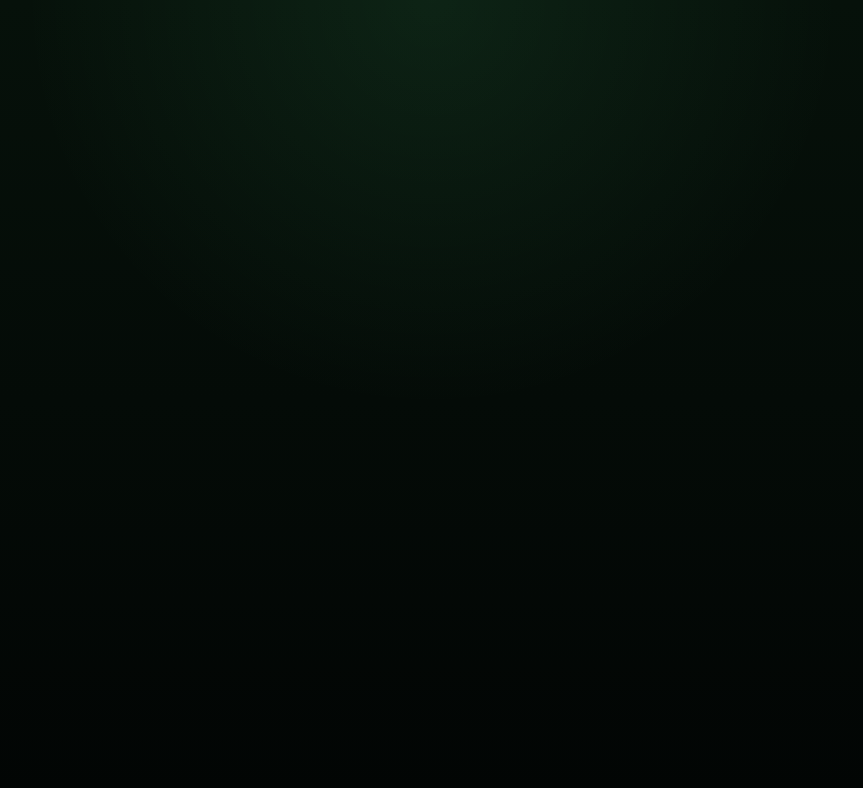
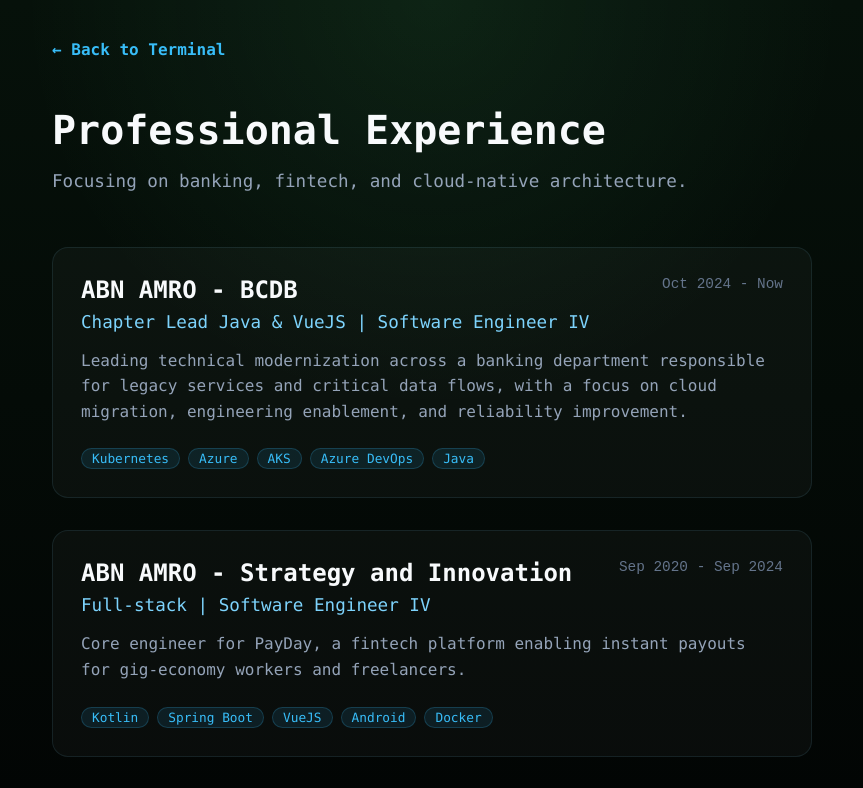
Before and after one commit to GionaGranchelli/cv, a Nuxt app: page /experience in a window 1280 px wide. Before the commit this address had no page. Shown: the top 788 px of the page, without its empty margins (208-1071 px from the left). Built offline with nearby package versions, Linux system fonts and the light colour scheme.

Commit message:
update SEO metadata and links to reflect new domain; enhance experience and project pages

```diff
--- a/pages/articles/index.vue
+++ b/pages/articles/index.vue
@@ -2,16 +2,17 @@
 import { articles } from '~/data/articles'
 
 useSeoMeta({
-  title: 'Technical Articles | Giona Granchelli',
+  title: 'Technical Articles',
   description: 'Deep dives into agentic workflows, cloud modernization, and software architecture.',
   ogTitle: 'Technical Articles | Giona Granchelli',
   ogDescription: 'Deep dives into agentic workflows, cloud modernization, and software architecture.',
   ogType: 'website',
-  ogUrl: 'https://whichdistro.com/articles'
+  ogUrl: 'https://gionag.com/articles',
+  ogImage: 'https://gionag.com/photo.jpg'
 })
 
 useHead({
-  link: [{ rel: 'canonical', href: 'https://whichdistro.com/articles' }],
+  link: [{ rel: 'canonical', href: 'https://gionag.com/articles' }],
   script: [
     {
       type: 'application/ld+json',
@@ -23,13 +24,13 @@
             '@type': 'ListItem',
             'position': 1,
             'name': 'Home',
-            'item': 'https://whichdistro.com'
+            'item': 'https://gionag.com'
           },
           {
             '@type': 'ListItem',
             'position': 2,
             'name': 'Articles',
-            'item': 'https://whichdistro.com/articles'
+            'item': 'https://gionag.com/articles'
           }
         ]
       })
@@ -48,7 +49,7 @@
         'blogPost': articles.map(article => ({
           '@type': 'BlogPosting',
           'headline': article.title,
-          'url': `https://whichdistro.com/articles/${article.slug}`,
+          'url': `https://gionag.com/articles/${article.slug}`,
           'datePublished': article.date
         }))
       })
--- a/pages/experience/[slug].vue
+++ b/pages/experience/[slug].vue
@@ -10,21 +10,21 @@
 }
 
 useSeoMeta({
-  title: `${experience.role} at ${experience.company} | Giona Granchelli`,
+  title: `${experience.role} at ${experience.company}`,
   description: experience.summary,
   ogTitle: `${experience.role} at ${experience.company} | Giona Granchelli`,
   ogDescription: experience.summary,
   ogType: 'article',
-  ogUrl: `https://whichdistro.com/experience/${experience.slug}`,
-  ogImage: experience.ogImage ? `https://whichdistro.com${experience.ogImage}` : 'https://whichdistro.com/photo.jpg',
+  ogUrl: `https://gionag.com/experience/${experience.slug}`,
+  ogImage: experience.ogImage ? `https://gionag.com${experience.ogImage}` : 'https://gionag.com/photo.jpg',
   twitterCard: 'summary_large_image',
   twitterTitle: `${experience.role} at ${experience.company} | Giona Granchelli`,
   twitterDescription: experience.summary,
-  twitterImage: experience.ogImage ? `https://whichdistro.com${experience.ogImage}` : 'https://whichdistro.com/photo.jpg'
+  twitterImage: experience.ogImage ? `https://gionag.com${experience.ogImage}` : 'https://gionag.com/photo.jpg'
 })
 
 useHead({
-  link: [{ rel: 'canonical', href: `https://whichdistro.com/experience/${experience.slug}` }],
+  link: [{ rel: 'canonical', href: `https://gionag.com/experience/${experience.slug}` }],
   script: [
     {
       type: 'application/ld+json',
@@ -36,13 +36,13 @@
             '@type': 'ListItem',
             'position': 1,
             'name': 'Home',
-            'item': 'https://whichdistro.com'
+            'item': 'https://gionag.com'
           },
           {
             '@type': 'ListItem',
             'position': 2,
             'name': experience.company,
-            'item': `https://whichdistro.com/experience/${experience.slug}`
+            'item': `https://gionag.com/experience/${experience.slug}`
           }
         ]
       })
--- /dev/null
+++ b/pages/experience/index.vue
@@ -0,0 +1,110 @@
+<script setup lang="ts">
+import { experiences } from '~/data/cv'
+
+useSeoMeta({
+  title: 'Professional Experience',
+  description: 'Detailed professional history of Giona Granchelli, focusing on banking, fintech, and distributed systems.',
+  ogTitle: 'Professional Experience | Giona Granchelli',
+  ogDescription: 'Detailed professional history of Giona Granchelli, focusing on banking, fintech, and distributed systems.',
+  ogType: 'website',
+  ogUrl: 'https://gionag.com/experience',
+  ogImage: 'https://gionag.com/photo.jpg'
+})
+
+useHead({
+  link: [{ rel: 'canonical', href: 'https://gionag.com/experience' }],
+  script: [
+    {
+      type: 'application/ld+json',
+      children: JSON.stringify({
+        '@context': 'https://schema.org',
+        '@type': 'BreadcrumbList',
+        'itemListElement': [
+          {
+            '@type': 'ListItem',
+            'position': 1,
+            'name': 'Home',
+            'item': 'https://gionag.com'
+          },
+          {
+            '@type': 'ListItem',
+            'position': 2,
+            'name': 'Experience',
+            'item': 'https://gionag.com/experience'
+          }
+        ]
+      })
+    }
+  ]
+})
+</script>
+
+<template>
+  <main class="experience-index">
+    <nav class="nav">
+      <NuxtLink to="/" class="back-link">← Back to Terminal</NuxtLink>
+    </nav>
+
+    <header class="header">
+      <h1 class="title">Professional Experience</h1>
+      <p class="subtitle">Focusing on banking, fintech, and cloud-native architecture.</p>
+    </header>
+
+    <section class="experience-list">
+      <article v-for="exp in experiences" :key="exp.slug" class="experience-card">
+        <NuxtLink :to="`/experience/${exp.slug}`" class="experience-link">
+          <div class="card-header">
+            <h2 class="company">{{ exp.company }}</h2>
+            <span class="period">{{ exp.period }}</span>
+          </div>
+          <h3 class="role">{{ exp.role }}</h3>
+          <p class="summary">{{ exp.summary }}</p>
+          <div class="stack">
+            <span v-for="tech in exp.stack.slice(0, 5)" :key="tech" class="tech-tag">{{ tech }}</span>
+          </div>
+        </NuxtLink>
+      </article>
+    </section>
+  </main>
+</template>
+
+<style scoped>
+.experience-index { max-width: 800px; margin: 0 auto; padding: 40px 20px; color: #e2e8f0; }
+.nav { margin-bottom: 48px; }
+.back-link { color: #38bdf8; text-decoration: none; font-weight: 600; }
+.back-link:hover { text-decoration: underline; }
+
+.header { margin-bottom: 56px; }
+.title { font-size: 2.5rem; color: #f8fafc; margin-bottom: 12px; }
+.subtitle { font-size: 1.1rem; color: #94a3b8; }
+
+.experience-list { display: grid; gap: 32px; }
+.experience-card {
+  background: rgba(255, 255, 255, 0.03);
+  border: 1px solid rgba(125, 211, 252, 0.1);
+  border-radius: 16px;
+  transition: all 0.25s ease;
+}
+.experience-card:hover {
+  background: rgba(255, 255, 255, 0.05);
+  border-color: rgba(125, 211, 252, 0.25);
+  transform: translateY(-2px);
+}
+.experience-link { display: block; padding: 28px; text-decoration: none; color: inherit; }
+
+.card-header { display: flex; justify-content: space-between; align-items: flex-start; margin-bottom: 8px; flex-wrap: wrap; gap: 8px; }
+.company { font-size: 1.5rem; color: #f8fafc; margin: 0; }
+.period { font-size: 0.9rem; color: #64748b; font-family: monospace; }
+.role { font-size: 1.1rem; color: #7dd3fc; margin: 0 0 16px 0; font-weight: 500; }
+.summary { color: #94a3b8; margin-bottom: 24px; line-height: 1.6; }
+
+.stack { display: flex; flex-wrap: wrap; gap: 8px; }
+.tech-tag {
+  background: rgba(56, 189, 248, 0.1);
+  color: #38bdf8;
+  padding: 2px 10px;
+  border-radius: 999px;
+  font-size: 0.8rem;
+  border: 1px solid rgba(56, 189, 248, 0.2);
+}
+</style>
--- a/pages/projects/[slug].vue
+++ b/pages/projects/[slug].vue
@@ -10,18 +10,18 @@
 }
 
 useSeoMeta({
-  title: `${project.name} | Giona Granchelli Project`,
+  title: project.name,
   description: project.description,
   ogTitle: `${project.name} | Giona Granchelli Project`,
   ogDescription: project.description,
   ogType: 'article',
-  ogUrl: `https://whichdistro.com/projects/${project.slug}`,
-  ogImage: project.ogImage ? `https://whichdistro.com${project.ogImage}` : 'https://whichdistro.com/photo.jpg',
+  ogUrl: `https://gionag.com/projects/${project.slug}`,
+  ogImage: project.ogImage ? `https://gionag.com${project.ogImage}` : 'https://gionag.com/photo.jpg',
   twitterCard: 'summary_large_image'
 })
 
 useHead({
-  link: [{ rel: 'canonical', href: `https://whichdistro.com/projects/${project.slug}` }],
+  link: [{ rel: 'canonical', href: `https://gionag.com/projects/${project.slug}` }],
   script: [
     {
       type: 'application/ld+json',
@@ -33,13 +33,13 @@
             '@type': 'ListItem',
             'position': 1,
             'name': 'Home',
-            'item': 'https://whichdistro.com'
+            'item': 'https://gionag.com'
           },
           {
             '@type': 'ListItem',
             'position': 2,
             'name': project.name,
-            'item': `https://whichdistro.com/projects/${project.slug}`
+            'item': `https://gionag.com/projects/${project.slug}`
           }
         ]
       })
--- /dev/null
+++ b/pages/projects/index.vue
@@ -0,0 +1,103 @@
+<script setup lang="ts">
+import { projects } from '~/data/cv'
+
+useSeoMeta({
+  title: 'Open Source Projects',
+  description: 'A collection of open source projects and experiments by Giona Granchelli.',
+  ogTitle: 'Open Source Projects | Giona Granchelli',
+  ogDescription: 'A collection of open source projects and experiments by Giona Granchelli.',
+  ogType: 'website',
+  ogUrl: 'https://gionag.com/projects',
+  ogImage: 'https://gionag.com/photo.jpg'
+})
+
+useHead({
+  link: [{ rel: 'canonical', href: 'https://gionag.com/projects' }],
+  script: [
+    {
+      type: 'application/ld+json',
+      children: JSON.stringify({
+        '@context': 'https://schema.org',
+        '@type': 'BreadcrumbList',
+        'itemListElement': [
+          {
+            '@type': 'ListItem',
+            'position': 1,
+            'name': 'Home',
+            'item': 'https://gionag.com'
+          },
+          {
+            '@type': 'ListItem',
+            'position': 2,
+            'name': 'Projects',
+            'item': 'https://gionag.com/projects'
+          }
+        ]
+      })
+    }
+  ]
+})
+</script>
+
+<template>
+  <main class="projects-index">
+    <nav class="nav">
+      <NuxtLink to="/" class="back-link">← Back to Terminal</NuxtLink>
+    </nav>
+
+    <header class="header">
+      <h1 class="title">Projects & Open Source</h1>
+      <p class="subtitle">Experimental tools, platforms, and research in software engineering.</p>
+    </header>
+
+    <section class="projects-list">
+      <article v-for="project in projects" :key="project.slug" class="project-card">
+        <NuxtLink :to="`/projects/${project.slug}`" class="project-link">
+          <h2 class="project-name">{{ project.name }}</h2>
+          <p class="project-description">{{ project.description }}</p>
+          <div class="stack">
+            <span v-for="tech in project.stack" :key="tech" class="tech-tag">{{ tech }}</span>
+          </div>
+        </NuxtLink>
+      </article>
+    </section>
+  </main>
+</template>
+
+<style scoped>
+.projects-index { max-width: 800px; margin: 0 auto; padding: 40px 20px; color: #e2e8f0; }
+.nav { margin-bottom: 48px; }
+.back-link { color: #38bdf8; text-decoration: none; font-weight: 600; }
+.back-link:hover { text-decoration: underline; }
+
+.header { margin-bottom: 56px; }
+.title { font-size: 2.5rem; color: #f8fafc; margin-bottom: 12px; }
+.subtitle { font-size: 1.1rem; color: #94a3b8; }
+
+.projects-list { display: grid; gap: 32px; }
+.project-card {
+  background: rgba(255, 255, 255, 0.03);
+  border: 1px solid rgba(125, 211, 252, 0.1);
+  border-radius: 16px;
+  transition: all 0.25s ease;
+}
+.project-card:hover {
+  background: rgba(255, 255, 255, 0.05);
+  border-color: rgba(125, 211, 252, 0.25);
+  transform: translateY(-2px);
+}
+.project-link { display: block; padding: 28px; text-decoration: none; color: inherit; }
+
+.project-name { font-size: 1.5rem; color: #f8fafc; margin: 0 0 12px 0; }
+.project-description { color: #94a3b8; margin-bottom: 24px; line-height: 1.6; }
+
+.stack { display: flex; flex-wrap: wrap; gap: 8px; }
+.tech-tag {
+  background: rgba(56, 189, 248, 0.1);
+  color: #38bdf8;
+  padding: 2px 10px;
+  border-radius: 999px;
+  font-size: 0.8rem;
+  border: 1px solid rgba(56, 189, 248, 0.2);
+}
+</style>
--- a/robots.config.ts
+++ b/robots.config.ts
@@ -1,5 +1,5 @@
 export default {
   UserAgent: '*',
   Allow: '/',
-  Sitemap: 'https://whichdistro.com/sitemap.xml'
+  Sitemap: 'https://gionag.com/sitemap.xml'
 }
```
Also changed, not shown: nuxt.config.ts (+18 -7 lines), pages/articles/[slug].vue (+11 -11 lines), pages/index.vue (+9 -9 lines).
